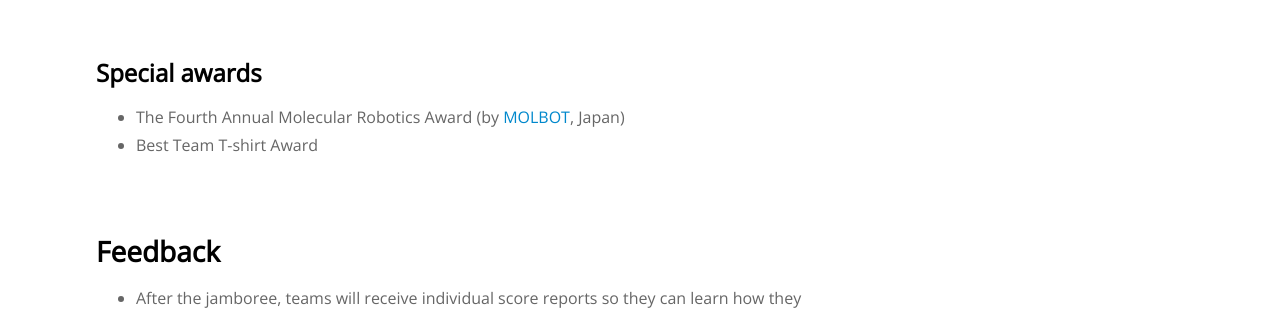
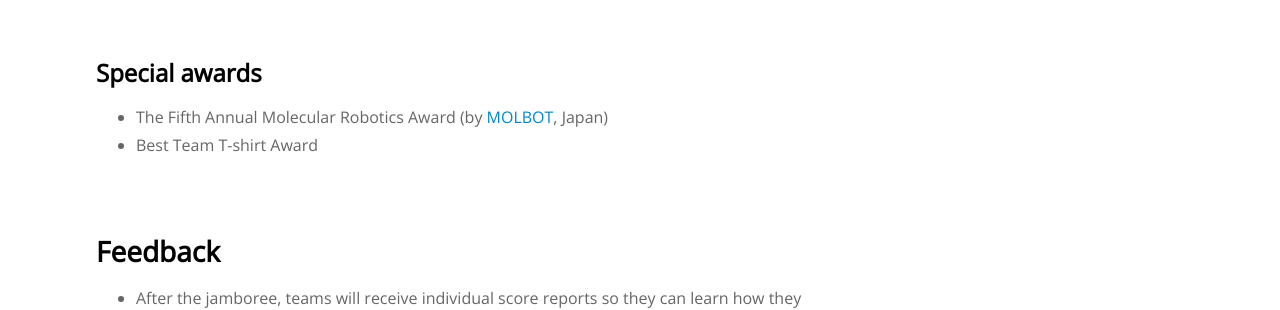
Before and after one commit to sdouglas/biomod, a Jekyll site: the page built from judging/index.md, in a window 1280 px wide and 900 px high, scrolled down 2680 px. Shown: the part 154-464 px from the top of the window. Built offline with Jekyll 4.4.1, drawn with Linux system fonts in a browser that asks for light colours; nearby versions of some CDN libraries; Markdown is read by kramdown in place of the engine named in the settings.

Commit message:
5th MOLBOT

```diff
--- a/judging/index.md
+++ b/judging/index.md
@@ -98,7 +98,7 @@ Our aim is to maintain an open and fair process for evaluating each team's perfo
 
 ### Special awards
 
-- The Fourth Annual Molecular Robotics Award (by [MOLBOT](http://molbot.org/), Japan)
+- The Fifth Annual Molecular Robotics Award (by [MOLBOT](http://molbot.org/), Japan)
 - Best Team T-shirt Award
 
 &nbsp;
```
